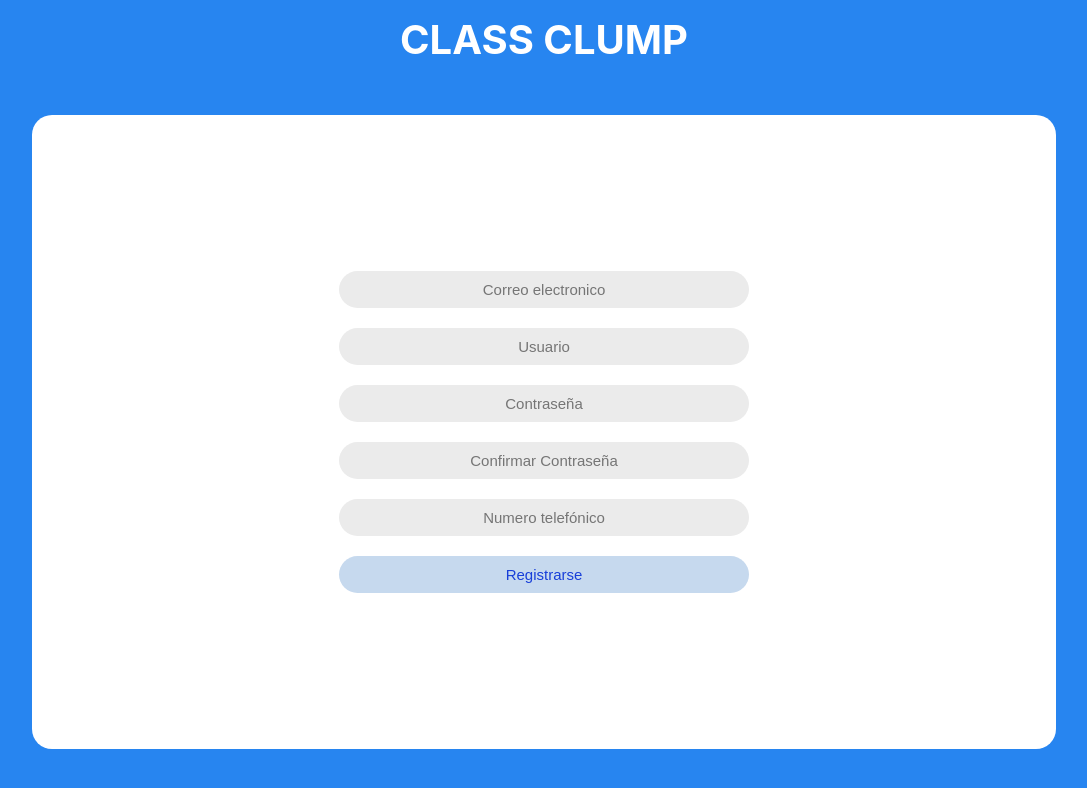
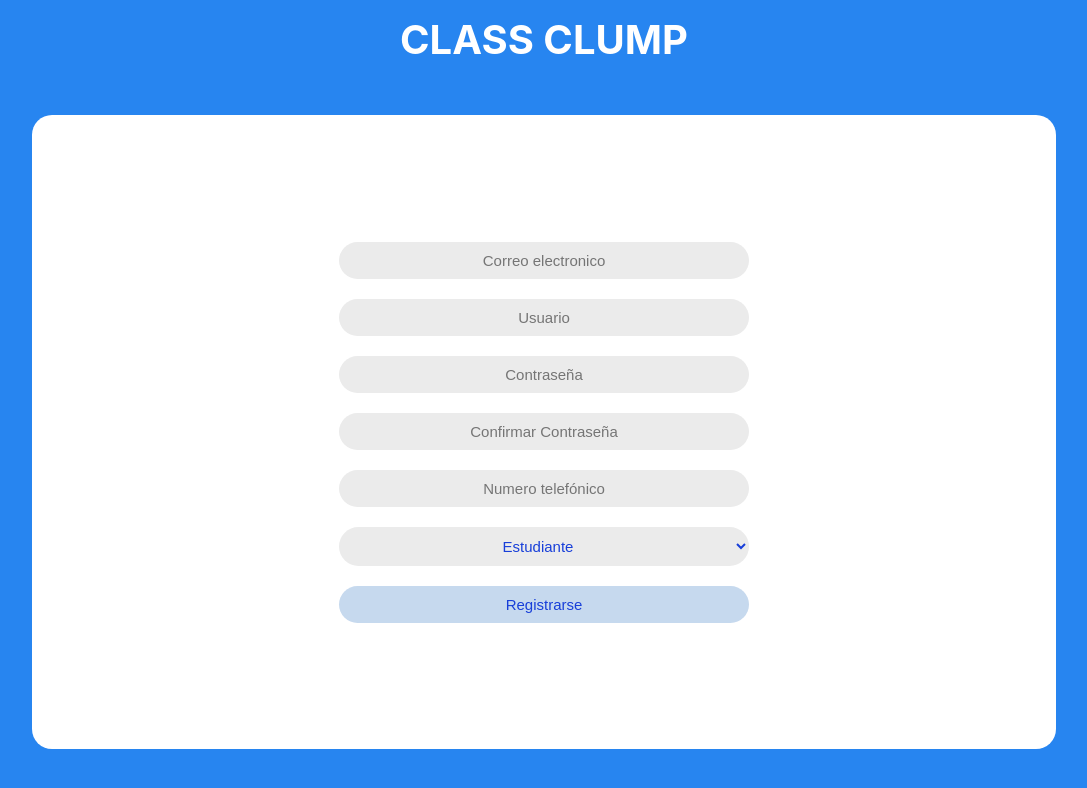
Before and after one commit to HackathonNicaragua2022/Clump, a React (Create React App) app: page /register in a window 1280 px wide. Shown: the top 788 px of the page, without its empty margins (96-1183 px from the left). Built offline with nearby package versions, Linux system fonts and the light colour scheme; no server answers.

Commit message:
Roles de usuario en creacion de usuario

```diff
--- a/src/components/Registro/Registro.css
+++ b/src/components/Registro/Registro.css
@@ -28,7 +28,8 @@ form {
     color: #183FD9;
 }
 
-input {
+input,
+select {
     width: 40%;
     background: #EBEBEB;
     border: none;
--- a/src/components/Registro/Registro.jsx
+++ b/src/components/Registro/Registro.jsx
@@ -17,6 +17,7 @@ const Register = () => {
     const [username, setUsername] = useState('');
     const [phoneNumber, setPhoneNumber] = useState('');
     const [confirmPassword, setConfirmPassword] = useState('');
+    const [isStudent, setIsStudent] = useState(true);
 
     const validate = () => {
         const messages = [];
@@ -89,7 +90,7 @@ const Register = () => {
             await updateProfile(user, { displayName: username });
             await addDoc(collection(db, 'users'), {
                 userId: user.uid,
-                isStudent: true,
+                isStudent,
                 phoneNumber
             });
             dispatch(pushToast({
@@ -116,6 +117,10 @@ const Register = () => {
                 <input type="password" placeholder="Contraseña" value={password} onChange={(e) => setPassword(e.target.value)} />
                 <input type="password" placeholder="Confirmar Contraseña" value={confirmPassword} onChange={(e) => setConfirmPassword(e.target.value)} />
                 <input type="text" placeholder="Numero telefónico" value={phoneNumber} onChange={(e) => setPhoneNumber(e.target.value)} />
+                <select name="role" id="role" onChange={(e) => setIsStudent(e.target.value === "true" ? true : false)}>
+                    <option value="true">Estudiante</option>
+                    <option value="false">Maestro</option>
+                </select>
                 <button type="submit" className="sublog" onClick={onCreateUser}>Registrarse</button>
             </form>
         </div>
```
